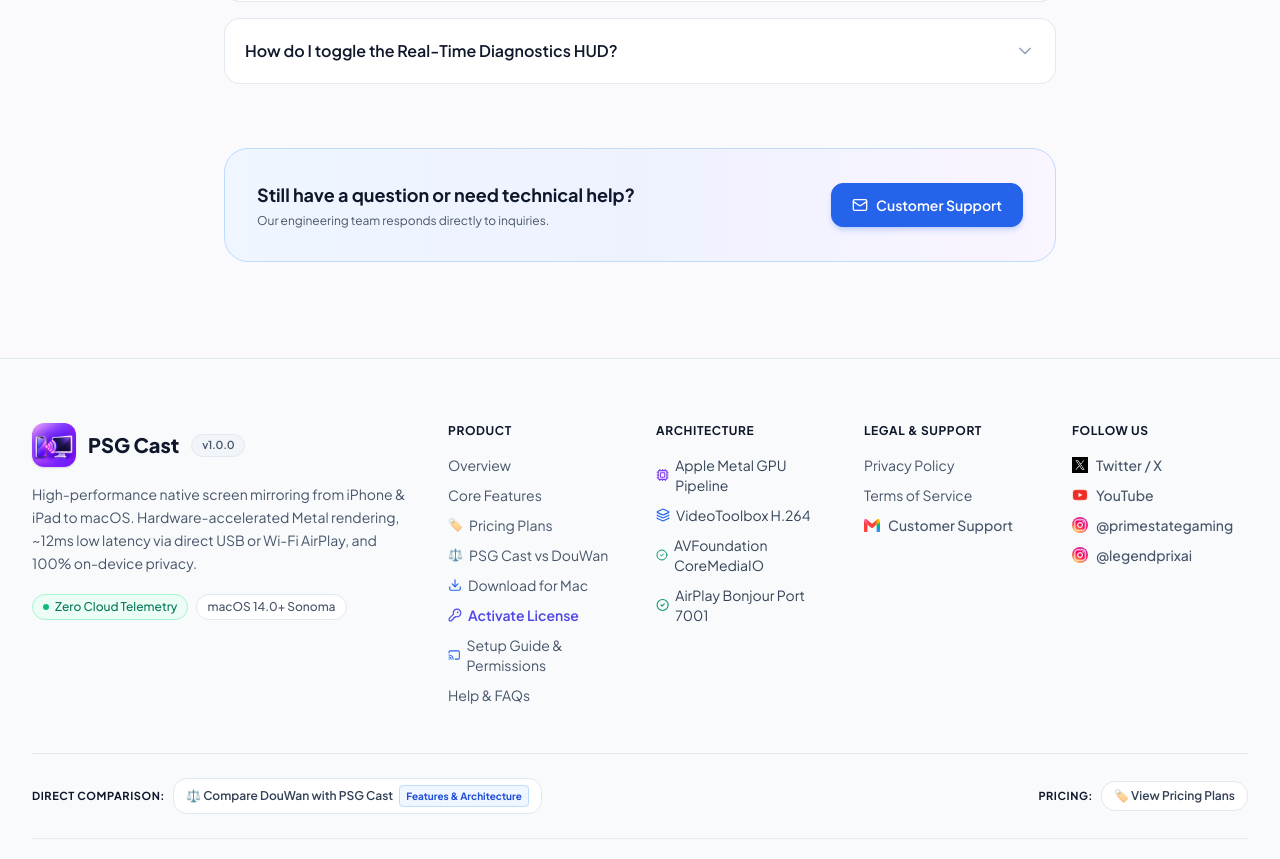
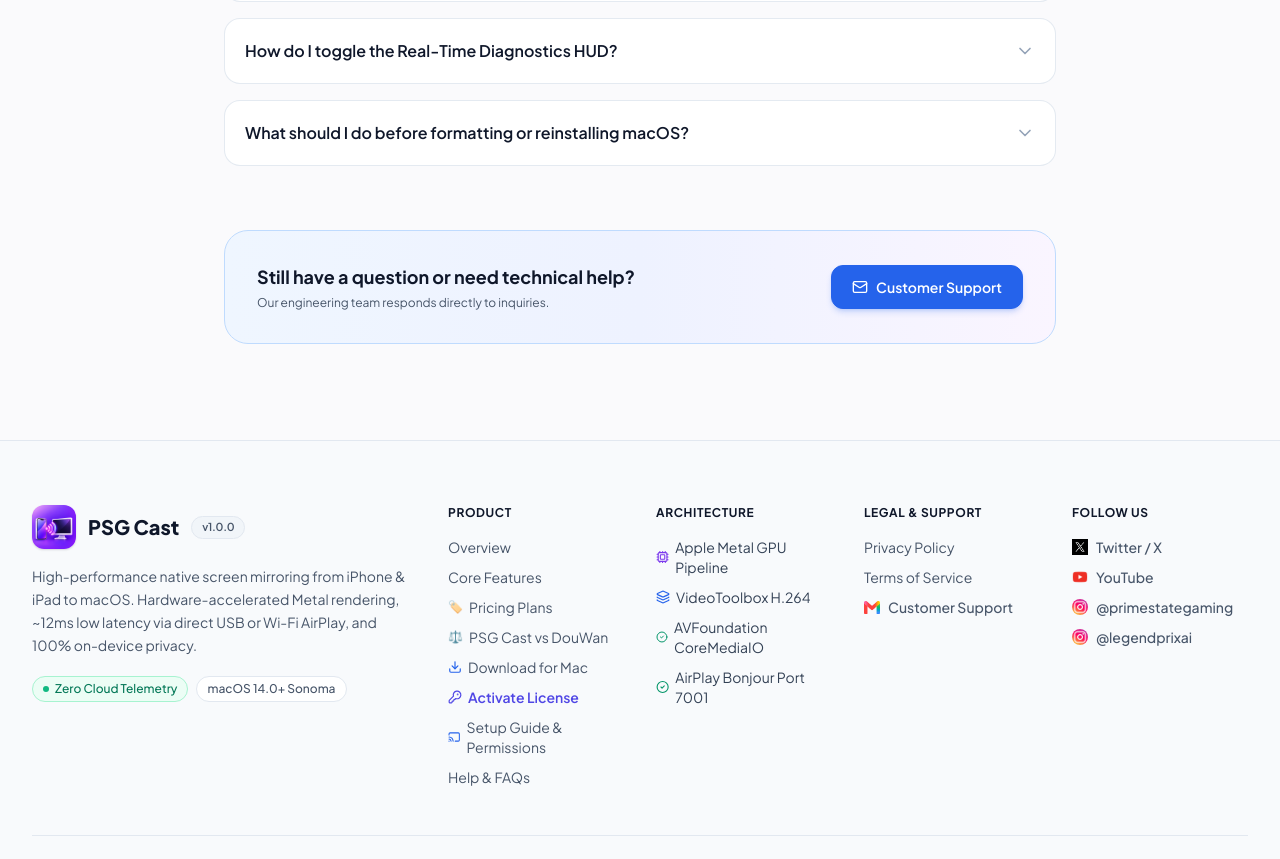
Before and after one commit to alokrathaur/PSGCastWebApp, a React (Vite) app: page /faq in a window 1280 px wide. Shown: the part 1460-2319 px from the top of the page. Built offline with nearby package versions, Linux system fonts and the light colour scheme; no server answers.

Commit message:
feat: update release DMGs, checksums, and add license deactivation FAQ for Mac formatting/reinstall

```diff
--- a/src/components/home/FAQSection.tsx
+++ b/src/components/home/FAQSection.tsx
@@ -94,6 +94,13 @@
       question: "Does PSG Cast upload my screen recording or video to any cloud server?",
       answer:
         "Absolutely not. PSG Cast is 100% on-device software. All video encoding, decoding, texture mapping, and frame captures take place locally on your Mac's unified memory and GPU. No telemetry or video streams are ever transmitted across external servers.",
+    },
+    {
+      id: "faq-mac-format-license",
+      category: "activation",
+      question: "What should I do before formatting or reinstalling macOS?",
+      answer:
+        "If you want to format and reinstall your Mac, please make sure to deactivate your license key first from your Mac (PSG Cast > Preferences > License > Deactivate). Don't worry if you forgot to delete/deactivate it before formatting—simply contact our support team at legendprixai@gmail.com or primestategaming@gmail.com followed by your registered email and invoice receipt or purchased plan name, and we will promptly reset your license key so you can reactivate without issue.",
     },
   ];
 
--- a/src/config/site.ts
+++ b/src/config/site.ts
@@ -42,8 +42,8 @@
   minMacOSVersion: "macOS 14.0 (Sonoma) or newer",
   architecture: "Universal Binary (Apple Silicon M1/M2/M3/M4 & Intel Core 64-bit)",
   minIOSVersion: "iOS 12.0 or iPadOS 12.0 or newer",
-  sha256Dmg: "94b9244eca677b4c86be56cfd02ad123fc3853ff173a6922878a99556bd29d91",
-  dmgSize: "4.0 MB",
+  sha256Dmg: "25a6a4fc20adf991146d5004ba15c665b9f0632c7668b64085557959c92cdfb9",
+  dmgSize: "9.8 MB",
   deepLinkScheme: "psgcast",
 
   // Configurable URLs via env
--- a/src/pages/FAQPage.tsx
+++ b/src/pages/FAQPage.tsx
@@ -99,6 +99,13 @@
       question: "How do I toggle the Real-Time Diagnostics HUD?",
       answer:
         "Press ⌘D (Command + D) to show or hide the floating diagnostics overlay. The HUD displays real-time metrics including moving-average FPS (30–60), stream resolution (e.g. 1170×2532), estimated end-to-end latency, bitrate throughput, and frame drop counter.",
+    },
+    {
+      id: "faq-mac-format-license",
+      category: "activation",
+      question: "What should I do before formatting or reinstalling macOS?",
+      answer:
+        "If you want to format and reinstall your Mac, please make sure to deactivate your license key first from your Mac (PSG Cast > Preferences > License > Deactivate). Don't worry if you forgot to delete/deactivate it before formatting—simply contact our support team at legendprixai@gmail.com or primestategaming@gmail.com followed by your registered email and invoice receipt or purchased plan name, and we will promptly reset your license key so you can reactivate without issue.",
     },
   ];
 
```
Also changed, not shown: 2 other files (tests, documents, lock files or other folders).
